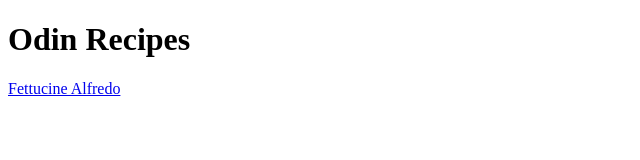
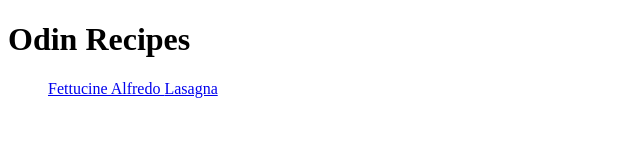
Before and after one commit to madrowden/odin-recipes, a plain HTML site: page index.html in a window 1280 px wide. Shown: the whole page, without its empty margins (0-640 px from the left). Drawn offline with Linux system fonts and the light colour scheme.

Commit message:
put links to other pages in list format

```diff
--- a/index.html
+++ b/index.html
@@ -6,6 +6,9 @@
     </head>
     <body>
         <h1> Odin Recipes</h1>
+        <ul>
         <a href="./recipes/fettucinealfredo.html"> Fettucine Alfredo </a>
+        <a href="./recipes/lasagna.html">Lasagna</a>
+        </ul>
     </body>
 </html>
```
